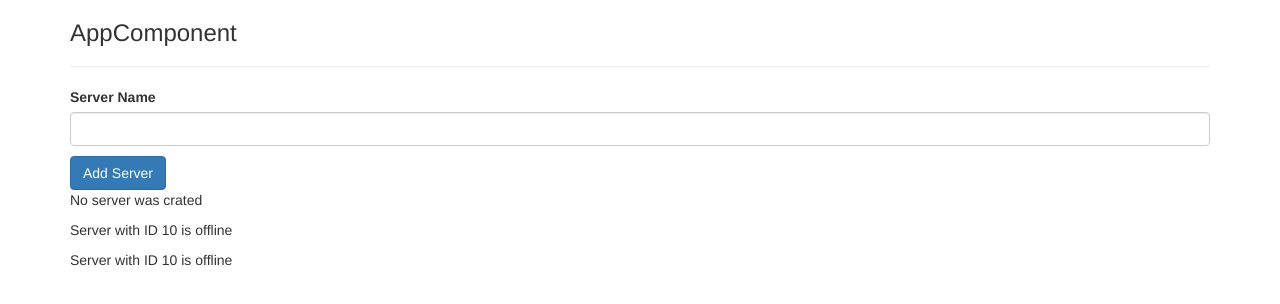
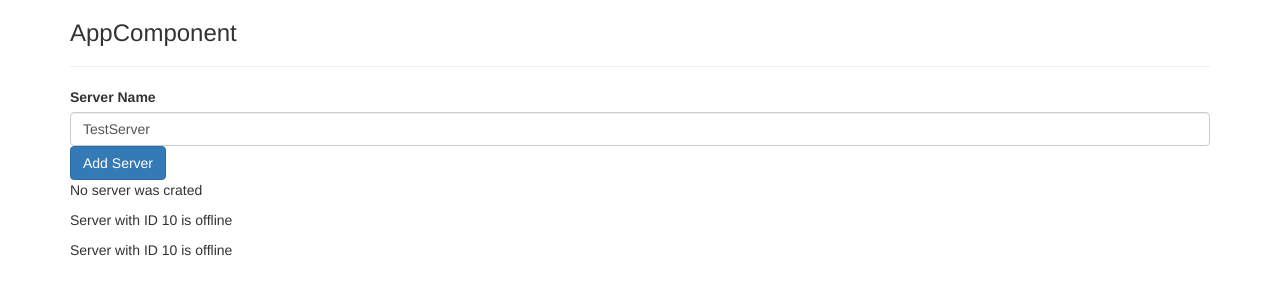
Before and after one commit to zateyev/udemy-angular, an Angular app: page / in a window 1280 px wide. Shown: the top 304 px of the page. Built offline with nearby package versions, Linux system fonts and the light colour scheme.

Commit message:
Two-way-databinding

```diff
--- a/src/app/app.module.ts
+++ b/src/app/app.module.ts
@@ -6,6 +6,7 @@
 import { SuccessAlertComponent } from './success-alert/success-alert.component';
 import { ServerComponent } from './server/server.component';
 import { ServersComponent } from './servers/servers.component';
+import {FormsModule} from '@angular/forms';
 
 @NgModule({
   declarations: [
@@ -16,7 +17,8 @@
     ServersComponent
   ],
   imports: [
-    BrowserModule
+    BrowserModule,
+    FormsModule
   ],
   providers: [],
   bootstrap: [AppComponent]
--- a/src/app/servers/servers.component.html
+++ b/src/app/servers/servers.component.html
@@ -1,6 +1,7 @@
 <label>Server Name</label>
-<input type="text" class="form-control" (input)="onUpdateServerName($event)">
-<p>{{serverName}}</p>
+<!--<input type="text" class="form-control" (input)="onUpdateServerName($event)">-->
+<input type="text" class="form-control" [(ngModel)]="serverName">
+<!--<p>{{serverName}}</p>-->
 <button class="btn btn-primary" [disabled]="!allowNewServer" (click)="onCreateServer()">
   Add Server
 </button>
--- a/src/app/servers/servers.component.ts
+++ b/src/app/servers/servers.component.ts
@@ -8,7 +8,7 @@
 export class ServersComponent implements OnInit {
   allowNewServer = false;
   serverCreationStatus = 'No server was crated';
-  serverName = '';
+  serverName = 'TestServer';
 
   constructor() {
     setTimeout(() => {
@@ -20,7 +20,7 @@
   }
 
   onCreateServer() {
-    this.serverCreationStatus = 'Server was created';
+    this.serverCreationStatus = 'Server was created! Name is ' + this.serverName;
   }
 
   onUpdateServerName(event: Event) {
```
